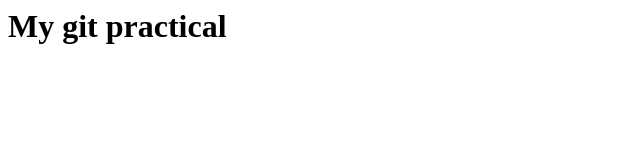
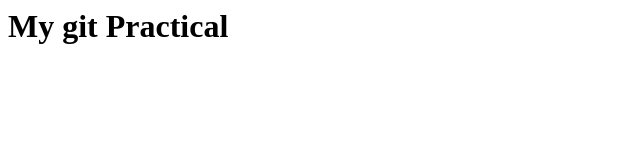
Before and after one commit to purva121/Test-git, a plain HTML site: page index.html in a window 1280 px wide. Shown: the full height of the page, 0-640 px from the left. Drawn offline with Linux system fonts and the light colour scheme.

Commit message:
I have added h1 based on #1

```diff
--- a/index.html
+++ b/index.html
@@ -1,4 +1,4 @@
 <html>
   <head><title>Html file</title></head>
-  <body><h1>My git practical</h1></body>
+  <body><h1>My git Practical</h1></body>
 </html>
```
